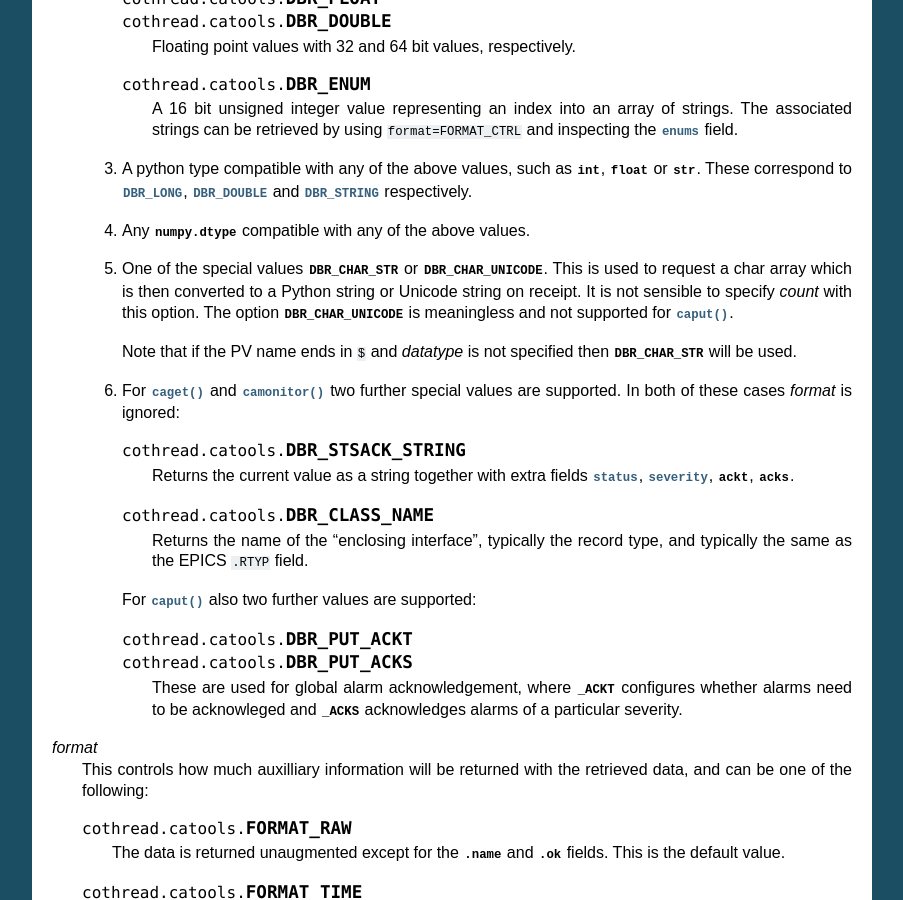
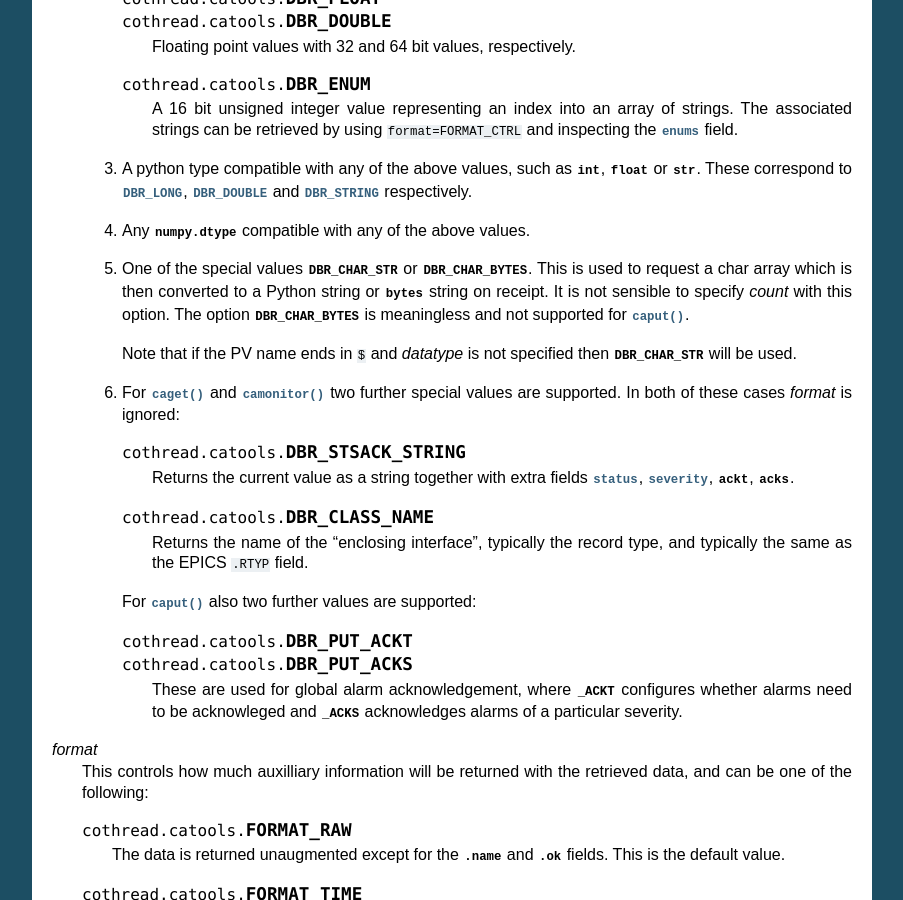
Before and after one commit to DiamondLightSource/cothread, a Sphinx documentation site: the page built from docs/catools.rst, in a window 1280 px wide and 900 px high, scrolled down 7573 px. Shown: the whole window, without its empty margins (198-1101 px from the left). Built offline with Sphinx 7.4.7, drawn with Linux system fonts in a browser that asks for light colours.

Commit message:
Cothread: Convert catools to work correctly with python3

```diff
--- a/docs/catools.rst
+++ b/docs/catools.rst
@@ -513,11 +513,11 @@ used to control the type of the data returned:
     4.  Any :class:`numpy.dtype` compatible with any of the above values.
 
     5.  One of the special values :const:`DBR_CHAR_STR` or
-        :const:`DBR_CHAR_UNICODE`.  This is used to request a char array which
-        is then converted to a Python string or Unicode string on receipt.  It
-        is not sensible to specify `count` with this option.  The option
-        :const:`DBR_CHAR_UNICODE` is meaningless and not supported
-        for :func:`caput`.
+        :const:`DBR_CHAR_BYTES`.  This is used to request a char array which is
+        then converted to a Python string or :class:`bytes` string on receipt.
+        It is not sensible to specify `count` with this option.  The option
+        :const:`DBR_CHAR_BYTES` is meaningless and not supported for
+        :func:`caput`.
 
         Note that if the PV name ends in ``$`` and `datatype` is not specified
         then :const:`DBR_CHAR_STR` will be used.
```
Also changed, not shown: 3 other files.
